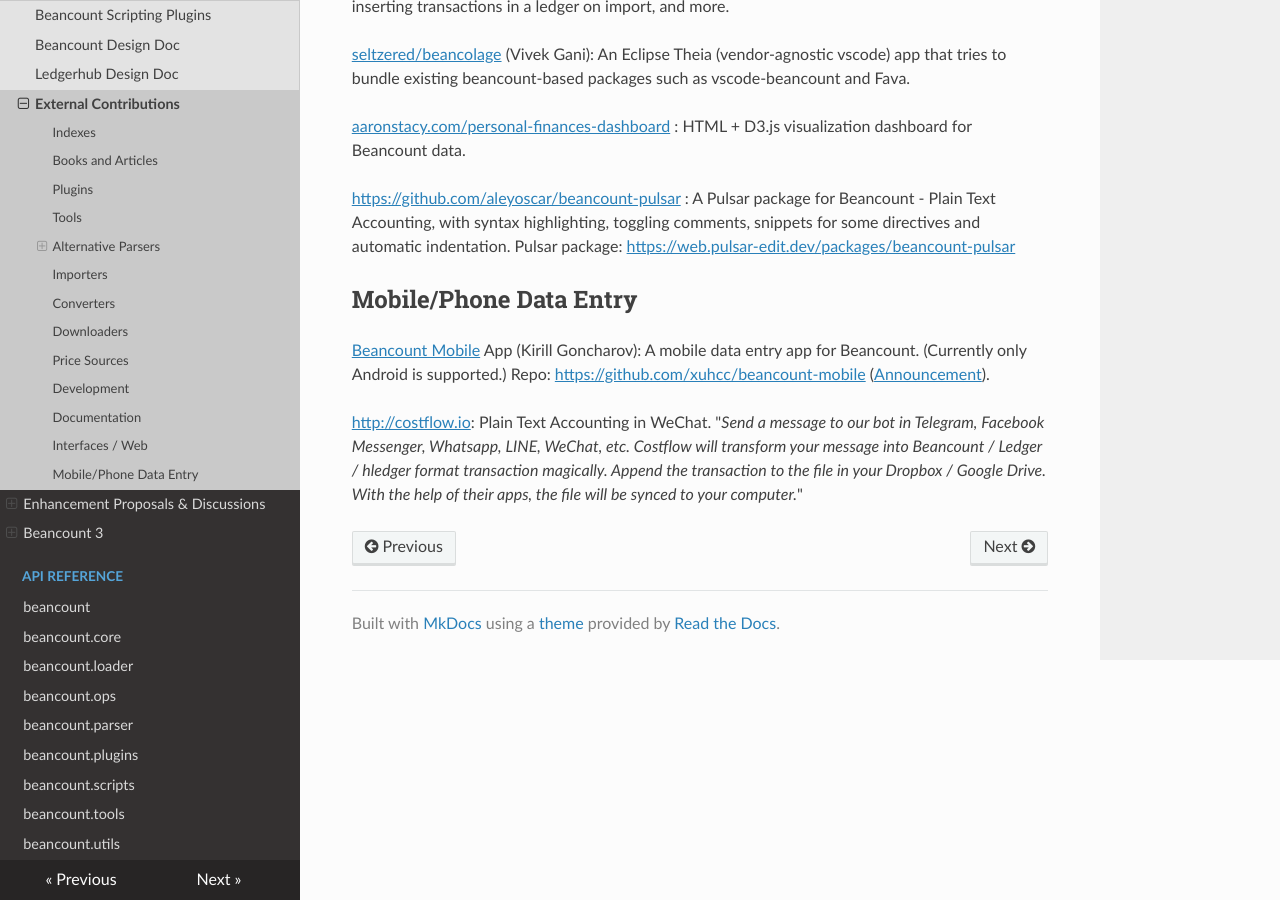
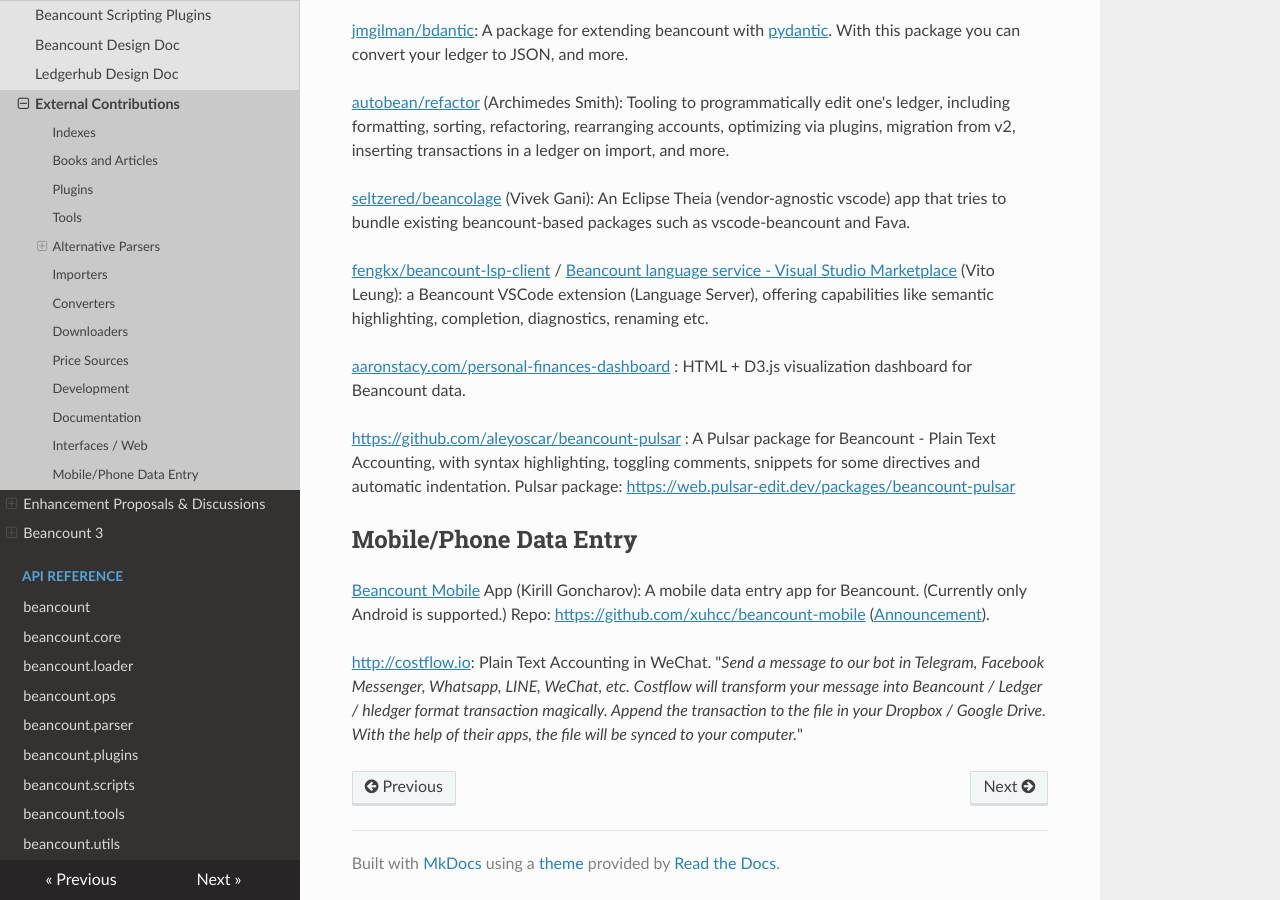
Before and after one commit to beancount/docs, an MkDocs documentation site: the page built from docs/external_contributions.md, in a window 1280 px wide and 900 px high, scrolled down 11007 px. Built offline with MkDocs 1.6.1, drawn with Linux system fonts in a browser that asks for light colours; some of the changed text lies outside the part shown.

Commit message:
Re-generate docs

```diff
--- a/docs/external_contributions.md
+++ b/docs/external_contributions.md
@@ -298,6 +302,8 @@
 
 [<u>seltzered/beancolage</u>](https://github.com/seltzered/beancolage) (Vivek Gani): An Eclipse Theia (vendor-agnostic vscode) app that tries to bundle existing beancount-based packages such as vscode-beancount and Fava.
 
+[<u>fengkx/beancount-lsp-client</u>](https://github.com/fengkx/beancount-lsp-client) / [<u>Beancount language service - Visual Studio Marketplace</u>](https://marketplace.visualstudio.com/items?itemName=fengkx.beancount-lsp-client) (Vito Leung): a Beancount VSCode extension (Language Server), offering capabilities like semantic highlighting, completion, diagnostics, renaming etc.
+
 [<u>aaronstacy.com/personal-finances-dashboard</u>](http://aaronstacy.com/personal-finances-dashboard/) : HTML + D3.js visualization dashboard for Beancount data.
 
 [<u>https://github.com/aleyoscar/beancount-pulsar</u>](https://github.com/aleyoscar/beancount-pulsar) : A Pulsar package for Beancount - Plain Text Accounting, with syntax highlighting, toggling comments, snippets for some directives and automatic indentation. Pulsar package: [<u>https://web.pulsar-edit.dev/packages/beancount-pulsar</u>](https://web.pulsar-edit.dev/packages/beancount-pulsar)
```
Also changed, not shown: other parts of docs/external_contributions.md (+4 -0 lines), docs/beancount_v3.md (+1 -1 lines), docs/beancount_v3/media/b738066dfe69a152d18f2d828ca1663cc0b29a93.png (deleted), docs/beancount_v3/media/f0935d78b1a72677c132114d52efd9b38bcae4c2.png (added).
